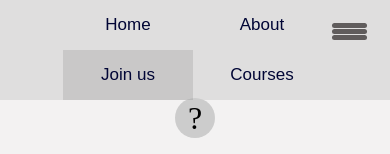
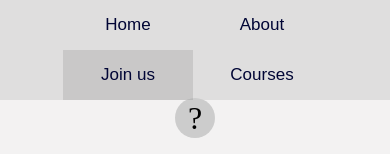
Before and after one commit to mariat82/mariaat82.github.io, a plain HTML site: page join.html in a window 390 px wide. Shown: the top 154 px of the page. Drawn offline with Linux system fonts and the light colour scheme.

Commit message:
Update join.html

```diff
--- a/join.html
+++ b/join.html
@@ -34,11 +34,7 @@
             <li><a href="./courses.html">Courses</a></li>
         </ul>
 
-        <div class="hamburger">
-            <div class='btn'></div>
-            <div class='btn'></div>
-            <div class='btn'></div>
-        </div>
+
 
     </div><br>
     <div class="help">
```
